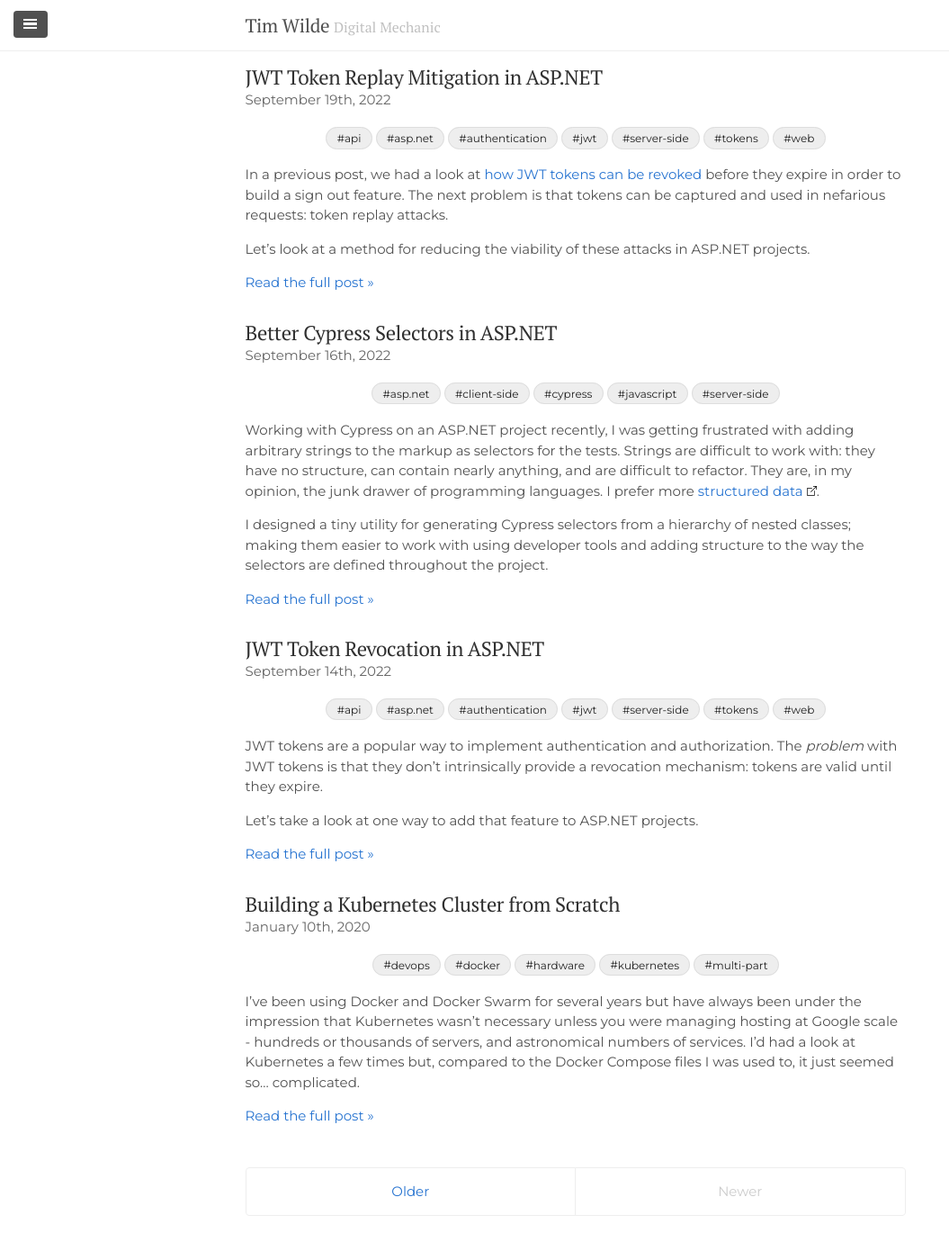
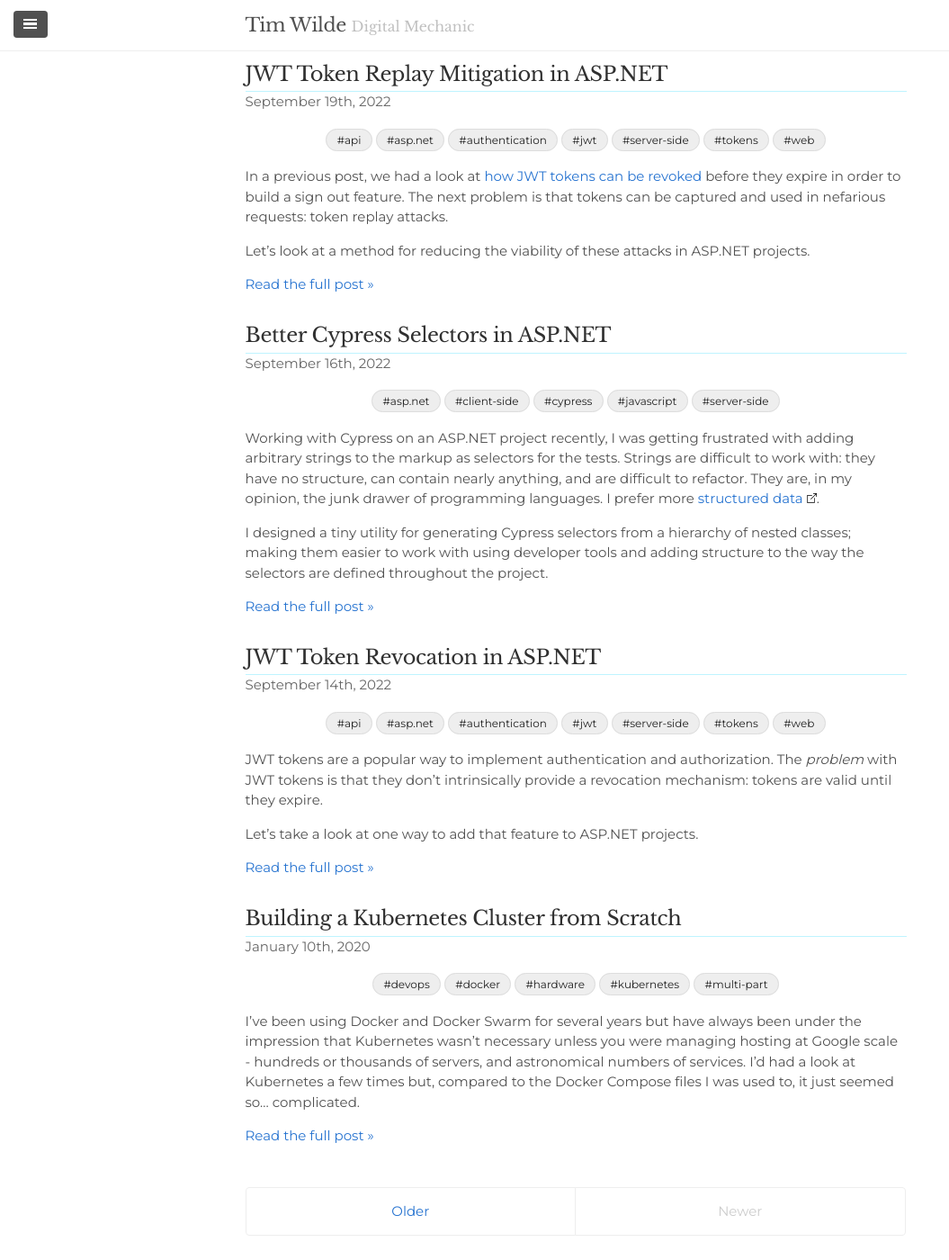
Before and after one commit to TimWilde/timwilde.github.io, a Jekyll site: the page built from index.html, in a window 1280 px wide and 1400 px high. Shown: the whole window at 90% size, without its empty margins (0-1055 px from the left). Built offline with Jekyll 4.4.1, drawn with Linux system fonts in a browser that asks for light colours; a script that is not in the unit is left out; the list of posts is cut into pages by our own code.

Commit message:
feat: site theme redux (#28)
* fix: remove dev container config.

* feat: site theme redux.

```diff
--- a/_includes/head.html
+++ b/_includes/head.html
@@ -15,7 +15,7 @@
   <link rel="stylesheet" href="{{ site.baseurl }}/public/css/lanyon.css">
   <link rel="stylesheet" href="{{ site.baseurl }}/public/css/site.css">
   <link rel="stylesheet preload prefetch" as="style" href="https://fonts.googleapis.com/css?family=Montserrat&display=swap" async>
-  <link rel="stylesheet preload prefetch" as="style" href="https://fonts.googleapis.com/css?family=PT+Serif:400,400italic,700%7CPT+Sans:400" async>
+  <link rel="stylesheet preload prefetch" href="https://fonts.googleapis.com/css2?family=Libre+Baskerville:ital,wght@0,400;0,700;1,400&display=swap" async>
 
   <link rel="apple-touch-icon-precomposed" sizes="144x144" href="{{ site.baseurl }}/public/apple-touch-icon-precomposed.png">
   <link rel="shortcut icon" href="{{ site.baseurl }}/public/favicon.ico">
--- a/_layouts/default.html
+++ b/_layouts/default.html
@@ -5,9 +5,9 @@
   <body>
     {%- include sidebar.html %}
 
-    <div class="wrap">
     <div class="masthead">
       <div class="container">
+        <label for="sidebar-checkbox" class="sidebar-toggle"></label>
         <h1 class="masthead-title">
           <a href="{{ site.baseurl }}/" title="Home">{{ site.title }}</a>
           <small>{{ site.tagline }}</small>
@@ -18,9 +18,6 @@
     <div class="container content">
       {{ content }}
     </div>
-    </div>
-
-    <label for="sidebar-checkbox" class="sidebar-toggle"></label>
 
     <script src="{{ site.baseurl }}/public/js/sidebar.js"></script>
     <script src="{{ site.baseurl }}/public/js/tags.js" defer></script>
--- a/public/css/lanyon.css
+++ b/public/css/lanyon.css
@@ -45,13 +45,16 @@
 }
 
 h1, h2, h3, h4, h5, h6 {
-  font-family: "PT Serif", Georgia, "Times New Roman", serif;
+  font-family: "Libre Baskerville", Georgia, "Times New Roman", serif;
   font-weight: 400;
   color: #313131;
   letter-spacing: -.025rem;
 }
 
-
+.post h2, .post h3 {
+  border-bottom: solid 1px rgba(0, 210, 255, 0.25);
+  padding-bottom: 0.25em;
+}
 /*
  * Wrapper
  *
@@ -86,6 +89,10 @@
   }
 }
 
+.container.content {
+  margin-top: 4.5rem;
+}
+
 
 /*
  * Masthead
@@ -94,11 +101,22 @@
  */
 
 .masthead {
+  position: fixed;
+  top: 0;
+  left: 0;
+  right: 0;
+  z-index: 1000;
   padding-top:    1rem;
   padding-bottom: 1rem;
   margin-bottom: 1rem;
   border-bottom: 1px solid #eee;
+
+  /* Frosted look */
+  background: rgba(255, 255, 255, 0.5);   /* or any tint */
+  backdrop-filter: blur(8px);             /* Chrome/Edge/Firefox */
+  -webkit-backdrop-filter: blur(8px);     /* Safari/WebKit */
 }
+
 .masthead-title {
   margin-top: 0;
   margin-bottom: 0;
@@ -150,11 +168,12 @@
   visibility: hidden;
   overflow-y: auto;
   font-family: "Montserrat", Helvetica, Arial, sans-serif;
-  font-size: .875rem; /* 15px */
+  font-size: .95rem; /* 15px */
   color: rgba(255,255,255,.6);
   background-color: #202020;
   -webkit-transition: all .3s ease-in-out;
           transition: all .3s ease-in-out;
+  padding-top: 4.5rem;
 }
 @media (min-width: 30em) {
   .sidebar {
@@ -221,6 +240,7 @@
   background-color: #505050;
   border-radius: .25rem;
   cursor: pointer;
+  z-index: 99999;
 }
 
 .sidebar-toggle:before {
```
Also changed, not shown: .devcontainer/devcontainer.json (deleted), .obsidian/workspace.json, 2 other files. Lines whose indentation alone changed are shown as unchanged.
